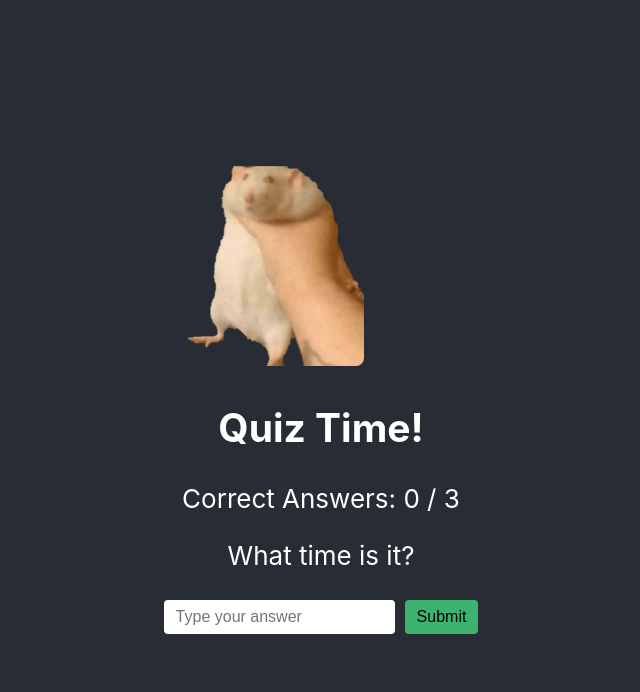
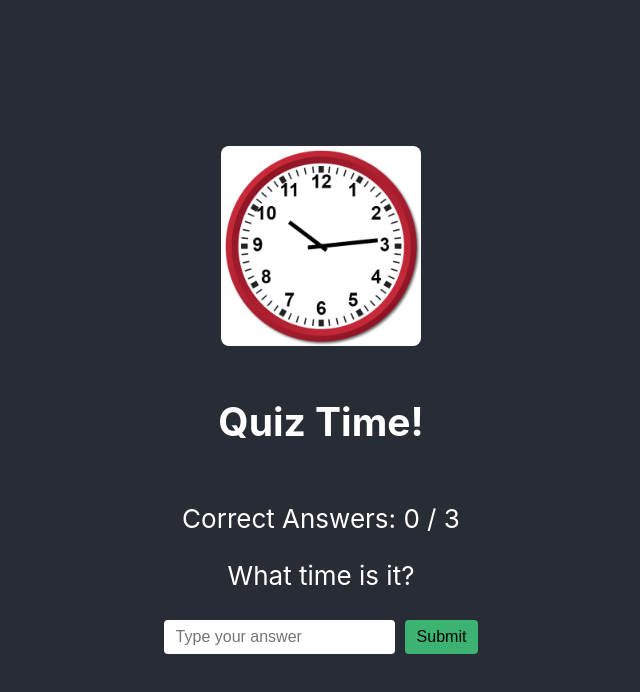
Before and after one commit to RevengeofBlob/zero-knowledge-proof, a React (Create React App) app: page /quiz in a window 1280 px wide. Shown: the top 692 px of the page, without its empty margins (319-959 px from the left). Built offline with nearby package versions, Linux system fonts and the light colour scheme.

Commit message:
Implemented clocks to dynamically import and display

```diff
--- a/src/components/questionTab.tsx
+++ b/src/components/questionTab.tsx
@@ -6,12 +6,12 @@ import error from '../images/error.png';
 
 const QuestionTab: React.FC = () => {
   const NUM_NEED_ANSWERED = 3;
-  const size = KnowledgeQuestions.length;
   const randomIndex = Math.floor(Math.random() * KnowledgeQuestions.length);
   const [currentQuestionIndex, setCurrentQuestionIndex] = useState(randomIndex);
   const [correctCount, setCorrectCount] = useState(0);
   const [userAnswer, setUserAnswer] = useState('');
   const [currentImage, setCurrentImage] = useState<string | null>(null);
+  const [imageLoading, setImageLoading] = useState(false);
   const navigate = useNavigate();
   const currentQuestion: Question = KnowledgeQuestions[currentQuestionIndex];
 
@@ -22,25 +22,38 @@ const QuestionTab: React.FC = () => {
     if (userAnswer.trim().toLowerCase() === currentQuestion.answer.toLowerCase()) {
       setCorrectCount(correctCount + 1);
     }
-    const size = KnowledgeQuestions.length;
+
     const randomIndex = Math.floor(Math.random() * KnowledgeQuestions.length);
     // Move to the next question (loop back to 0 if at the end)
     setCurrentQuestionIndex(randomIndex);
     setUserAnswer(''); // Reset input field
   };
 
+  // Use effect to properly track correctCount
   useEffect(() => {
     if (correctCount === NUM_NEED_ANSWERED) {
       window.location.href = 'https://www.youtube.com/watch?v=dQw4w9WgXcQ';
     }
   }, [correctCount]);
 
+  // Dynamically import image if the question has one
   useEffect(() => {
     if (currentQuestion.image) {
-
+      setImageLoading(true);
+      import(`../images/${currentQuestion.image}`).then((imageModule) => {
+        setCurrentImage(imageModule.default);
+        setImageLoading(false);
+      })
+      .catch((error) => {
+        console.error('Failed to load image:', error);
+        setCurrentImage(null);
+        setImageLoading(false);
+      });
+    } else {
+      setCurrentImage(null);
     }
-    setCurrentImage(currentQuestion.image? ratImage: null);
-  }, [currentQuestion.image])
+    //setCurrentImage(currentQuestion.image? ratImage: null);
+  }, [currentQuestion])
 
   return (
     <div className="App">
@@ -70,12 +83,21 @@ const QuestionTab: React.FC = () => {
           <div>
             <div
               style={{
+                display: 'flex', // Use flexbox for centering
+                flexDirection: 'column', // Stack items vertically
+                alignItems: 'center', // Center horizontally
+                gap: '10px', // Add some spacing between image and text
+              }}
+            >
+              <div
+                style={{
                   width: '200px', // Fixed width for the image space
                   aspectRatio: '1 / 1', // Ensures square shape
                   marginBottom: '10px', // Consistent spacing below
                 }}
               >
-            {currentImage && (
+                {imageLoading && <p>Loading image...</p>}
+                {currentImage && !imageLoading && (
                   <img
                     src={currentImage}
                     className="image"
@@ -85,11 +107,16 @@ const QuestionTab: React.FC = () => {
                       height: '100%', // Fill the container
                       objectFit: 'cover', // Crop to fit square
                       borderRadius: '8px', // Optional: slight rounding
+                      backgroundColor: '#ffffff', // White background
+                      display: 'flex', // Center the image inside
+                      justifyContent: 'center',
+                      alignItems: 'center',
                     }}
                   />
                 )}
               </div>
               <h2>Quiz Time!</h2>
+            </div>
             <p>Correct Answers: {correctCount} / 3</p>
             <div>
               <p>{currentQuestion.question}</p>
```
Lines whose indentation alone changed are shown as unchanged.
